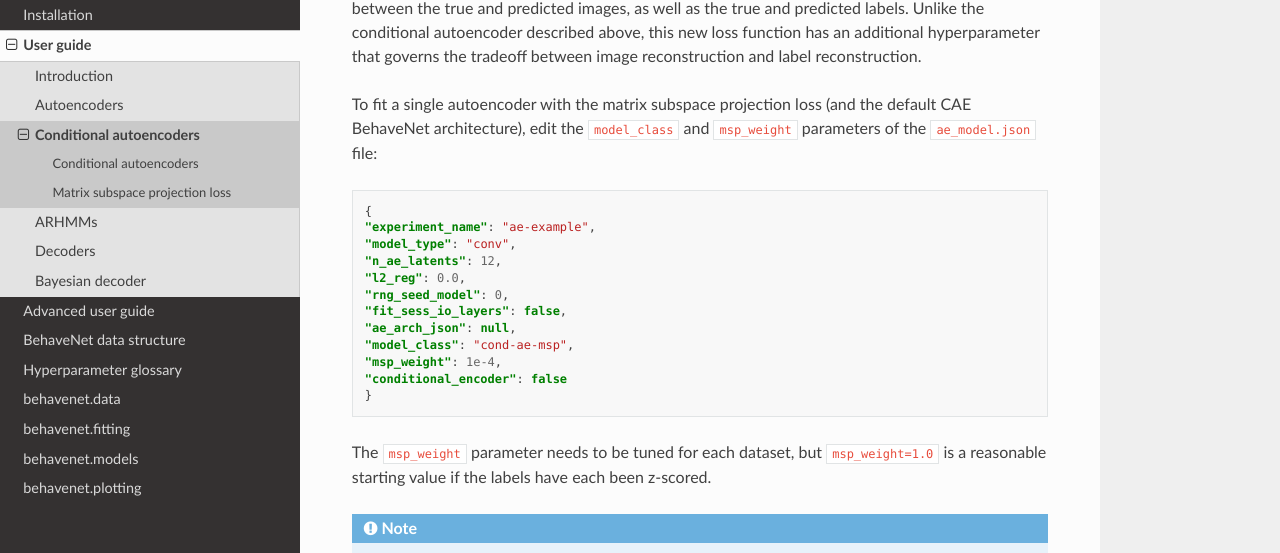
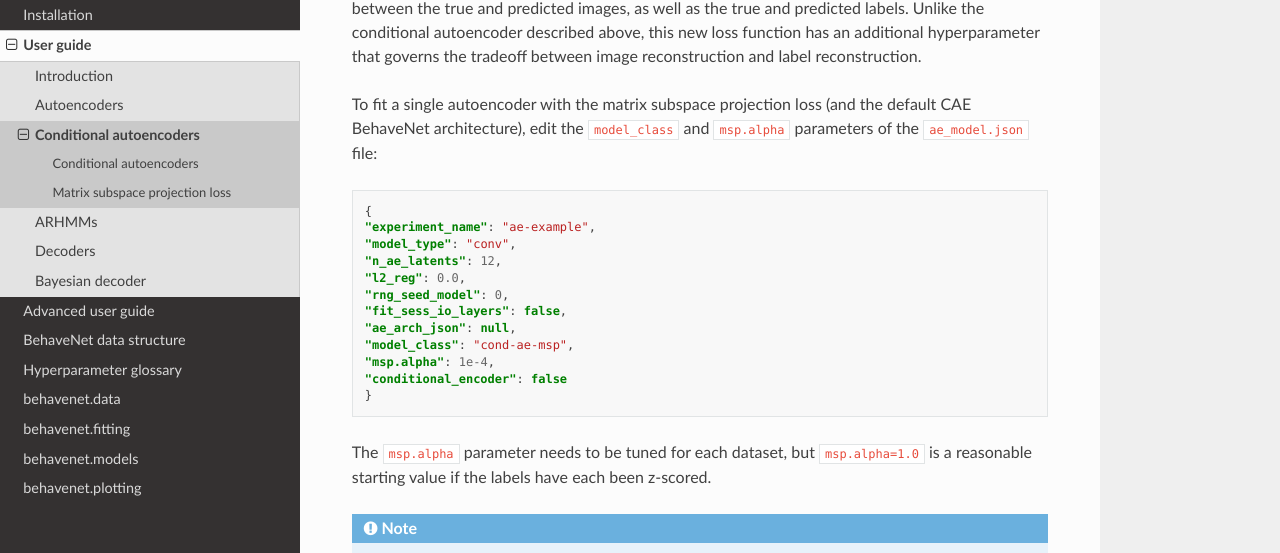
Before and after one commit to themattinthehatt/behavenet, a Sphinx documentation site: the page built from docs/source/user_guide.conditional_autoencoders.rst, in a window 1280 px wide and 900 px high, scrolled down 1482 px. Shown: the part 137-690 px from the top of the window. Built offline with Sphinx 7.4.7 and the Read the Docs theme 2.0.0, drawn with Linux system fonts in a browser that asks for light colours.

Commit message:
change msp_weight to msp.alpha in docs and configs

```diff
--- a/docs/source/user_guide.conditional_autoencoders.rst
+++ b/docs/source/user_guide.conditional_autoencoders.rst
@@ -44,7 +44,7 @@ An alternative way to obtain a more interpretable latent space is to encourage a
 
 For example, imagine we are tracking 4 body parts, each with their own x-y coordinates for each frame. This gives us 8 dimensions of behavior to predict. If we fit a CAE with 10 latent dimensions, we will use 8 of those dimensions to predict the 8 marker dimensions - one latent dimension for each marker dimension. This leaves 2 unconstrained dimensions to predict remaining variability in the images not captured by the labels. The model is trained by minimizing the mean square error between the true and predicted images, as well as the true and predicted labels. Unlike the conditional autoencoder described above, this new loss function has an additional hyperparameter that governs the tradeoff between image reconstruction and label reconstruction.
 
-To fit a single autoencoder with the matrix subspace projection loss (and the default CAE BehaveNet architecture), edit the ``model_class`` and ``msp_weight`` parameters of the ``ae_model.json`` file:
+To fit a single autoencoder with the matrix subspace projection loss (and the default CAE BehaveNet architecture), edit the ``model_class`` and ``msp.alpha`` parameters of the ``ae_model.json`` file:
 
 .. code-block:: json
 
@@ -57,11 +57,11 @@ To fit a single autoencoder with the matrix subspace projection loss (and the de
     "fit_sess_io_layers": false,
     "ae_arch_json": null,
     "model_class": "cond-ae-msp",
-    "msp_weight": 1e-4,
+    "msp.alpha": 1e-4,
     "conditional_encoder": false
     }
 
-The ``msp_weight`` parameter needs to be tuned for each dataset, but ``msp_weight=1.0`` is a reasonable starting value if the labels have each been z-scored.
+The ``msp.alpha`` parameter needs to be tuned for each dataset, but ``msp.alpha=1.0`` is a reasonable starting value if the labels have each been z-scored.
 
 .. note::
 
```
Also changed, not shown: 1 other file.
